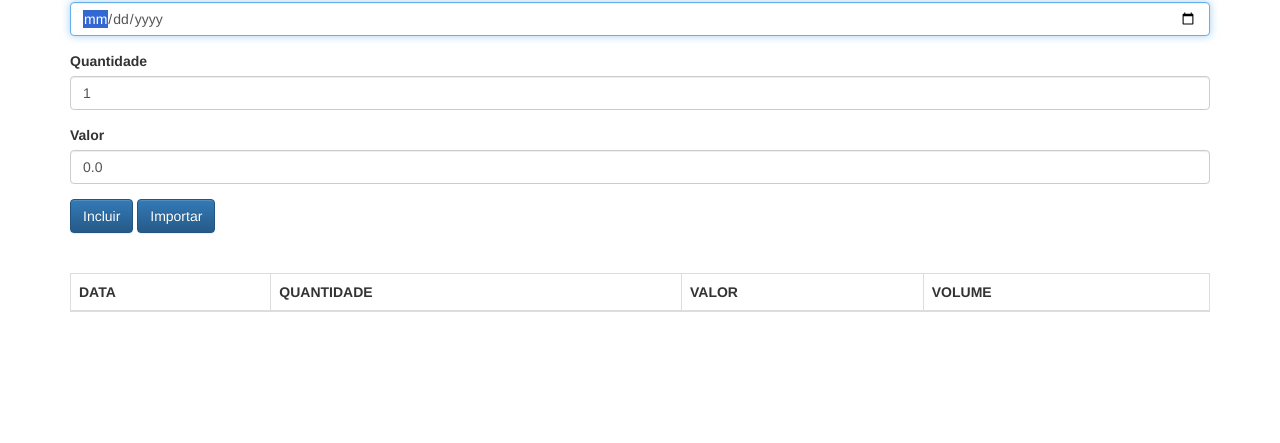
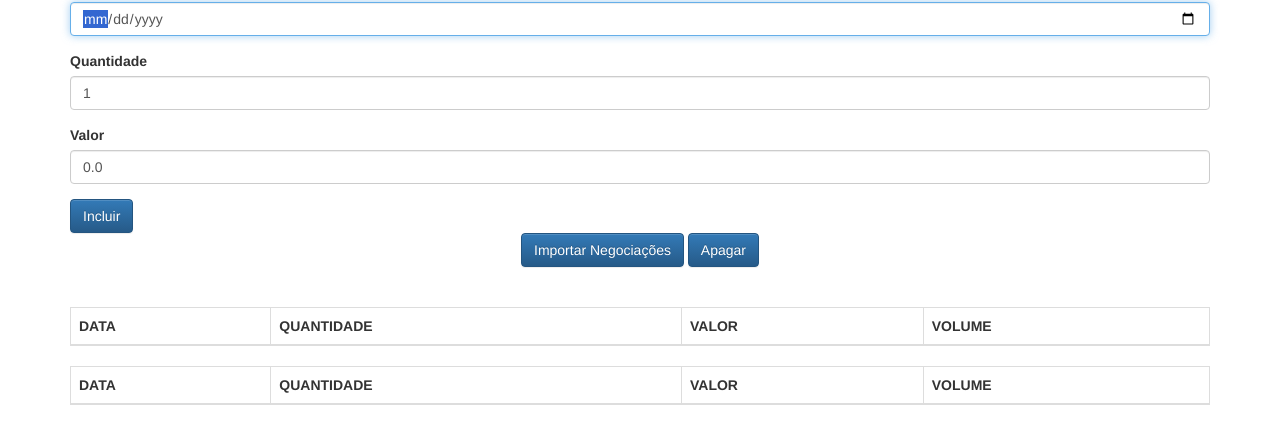
Before and after one commit to danielmarquesdm/bank, a website: page app/index.html in a window 1280 px wide. Shown: the part 93-536 px from the top of the page. Drawn offline with Linux system fonts and the light colour scheme.

Commit message:
Settings

```diff
--- a/app/index.html
+++ b/app/index.html
@@ -1,48 +1,92 @@
 <!DOCTYPE html>
 <html>
   <head>
-    <meta charset="UTF-8">
+    <meta charset="UTF-8" />
     <title>Negociações</title>
-    <link rel="stylesheet" href="css/bootstrap.css">
-    <link rel="stylesheet" href="css/bootstrap-theme.css">
+    <link rel="stylesheet" href="css/bootstrap.css" />
+    <link rel="stylesheet" href="css/bootstrap-theme.css" />
   </head>
 
   <body class="container">
-
     <h1 class="text-center">Negociações</h1>
 
     <div id="mensagemView"></div>
 
     <form class="form">
-
       <div class="form-group">
         <label for="data">Data</label>
-            <input type="date" id="data" class="form-control" required autofocus/>
+        <input type="date" id="data" class="form-control" required autofocus />
       </div>
 
       <div class="form-group">
         <label for="quantidade">Quantidade</label>
-            <input type="number" min="1" step="1" id="quantidade" class="form-control" value="1" required/>
+        <input
+          type="number"
+          min="1"
+          step="1"
+          id="quantidade"
+          class="form-control"
+          value="1"
+          required
+        />
       </div>
 
       <div class="form-group">
         <label for="valor">Valor</label>
-            <input id="valor" type="number" class="form-control"  min="0.01" step="0.01" value="0.0" required />
+        <input
+          id="valor"
+          type="number"
+          class="form-control"
+          min="0.01"
+          step="0.01"
+          value="0.0"
+          required
+        />
       </div>
 
       <button class="btn btn-primary" type="submit">Incluir</button>
-        <button id="botao-importa" class="btn btn-primary" type="button">Importar</button>
     </form>
 
-    <br>
-    <br>
+    <div class="text-center">
+      <button
+        id="botao-importa"
+        class="btn btn-primary text-center"
+        type="button"
+      >
+        Importar Negociações
+      </button>
+      <button
+        id="botao-importa"
+        class="btn btn-primary text-center"
+        type="button"
+      >
+        Apagar
+      </button>
+    </div>
+    <br />
+    <br />
+
+    <table class="table table-hover table-bordered">
+      <thead>
+        <tr>
+          <th>DATA</th>
+          <th>QUANTIDADE</th>
+          <th>VALOR</th>
+          <th>VOLUME</th>
+        </tr>
+      </thead>
+
+      <tbody></tbody>
+
+      <tfoot></tfoot>
+    </table>
 
     <div id="negociacoesView"></div>
     <script src="lib/jquery.min.js"></script>
     <script src="lib/system.js"></script>
     <script>
       System.defaultJSExtensions = true;
-        System.import('js/app.js').catch(err => console.error(err));
+      System.import('js/app.js').catch((err) => console.error(err));
     </script>
   </body>
 </html>
```
Lines whose indentation alone changed are shown as unchanged.
